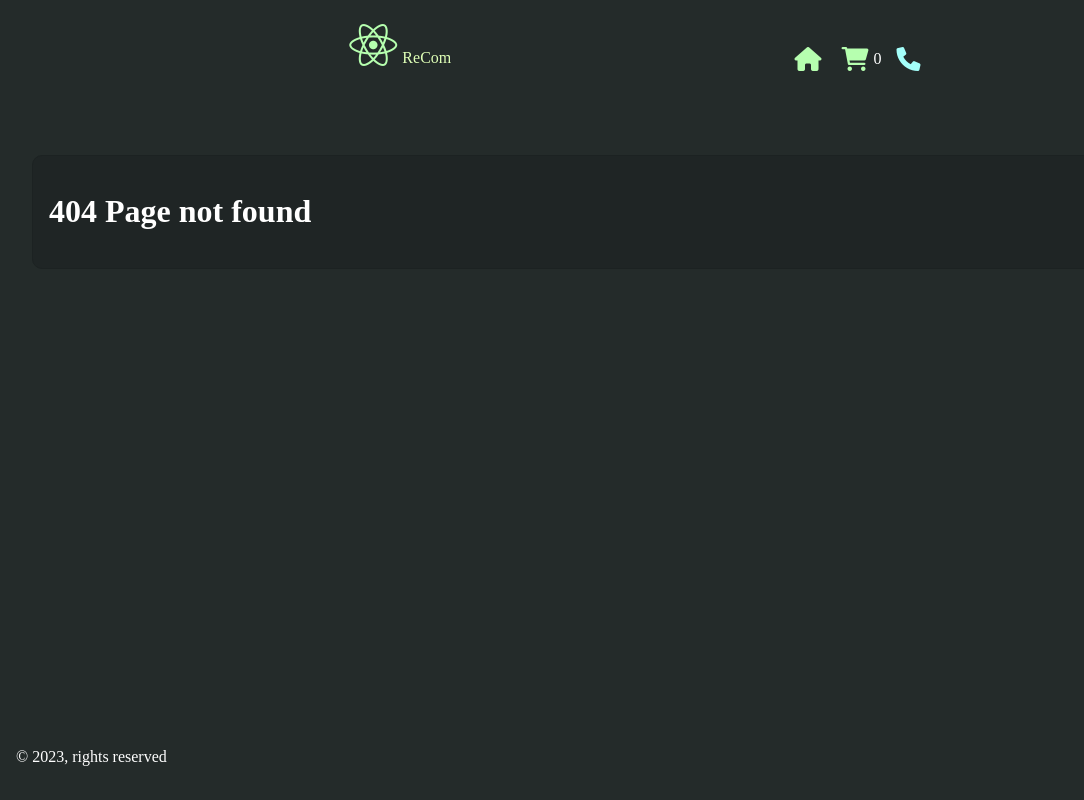
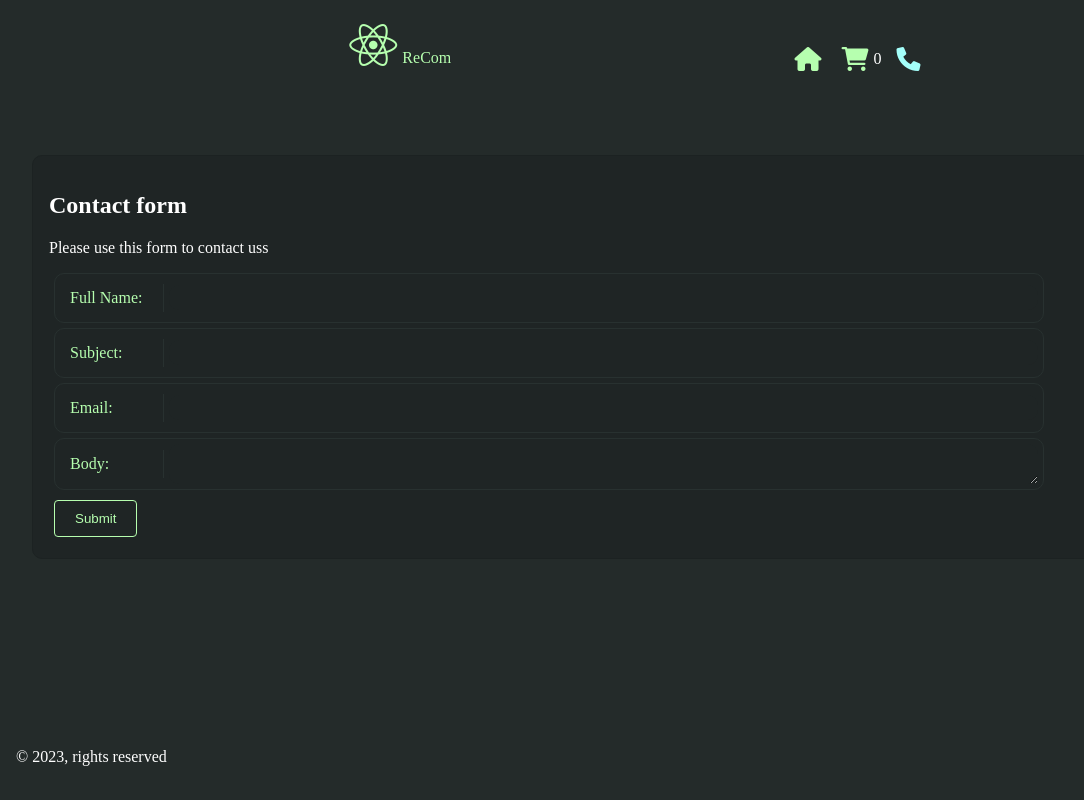
Before and after one commit to trine-marie-sandberg/js-frameworks-ca, a React (Vite) app: page /contact in a window 1280 px wide. Before the commit this address had no page. Shown: the whole page, without its empty margins (0-1084 px from the left). Built offline with nearby package versions, Linux system fonts and the light colour scheme.

Commit message:
adds contact form

```diff
--- a/src/App.jsx
+++ b/src/App.jsx
@@ -3,6 +3,7 @@ import Home from './pages/home';
 import Cart from "./pages/cart";
 import Layout from "./components/layout";
 import ProductPage from "./pages/product";
+import ContactPage from "./pages/contact";
 import NotFound from "./pages/404";
 
 export default function App() {
@@ -16,6 +17,7 @@ export default function App() {
         <Route path="/" element={<Home/>} />
         <Route path="cart" element={<Cart/>} />
         <Route path="product/:id" element={<ProductPage/>} />
+        <Route path="contact" element={<ContactPage/>} />
         <Route path="*" element={<NotFound />}/>
       </Routes>
     </Layout>
--- /dev/null
+++ b/src/components/contactform/index.jsx
@@ -0,0 +1,76 @@
+import React, { useState } from 'react';
+import { FormContainer, Label, Input, TextArea, Button, InputWrap } from './style';
+
+export default function ContactForm() {
+
+    const [fullName, setFullName] = useState('');
+    const [subject, setSubject] = useState('');
+    const [email, setEmail] = useState('');
+    const [body, setBody] = useState('');
+
+    const handleFullNameChange = (e) => {
+        setFullName(e.target.value);
+    };
+    const handleSubjectChange = (e) => {
+        setSubject(e.target.value);
+    };
+    const handleEmailChange = (e) => {
+        setEmail(e.target.value);
+    };
+    const handleBodyChange = (e) => {
+        setBody(e.target.value);
+    };
+
+    const handleSubmit = (e) => {
+        e.preventDefault();
+        alert("Success!")
+    }
+
+    return (
+        <FormContainer onSubmit={handleSubmit}>
+        <InputWrap>
+            <Label htmlFor="fullName">Full Name:</Label>
+            <Input
+                type="text"
+                id="fullName"
+                value={fullName}
+                onChange={handleFullNameChange}
+                minLength={3}
+                required
+            />
+        </InputWrap>
+        <InputWrap>
+            <Label htmlFor="subject">Subject:</Label>
+            <Input
+                type="text"
+                id="subject"
+                value={subject}
+                onChange={handleSubjectChange}
+                minLength={3}
+                required
+            />
+        </InputWrap>
+        <InputWrap>
+            <Label htmlFor="email">Email:</Label>
+            <Input
+                type="email"
+                id="email"
+                value={email}
+                onChange={handleEmailChange}
+                required
+            />
+        </InputWrap>
+        <InputWrap>
+            <Label htmlFor="body">Body:</Label>
+            <TextArea
+                id="body"
+                value={body}
+                onChange={handleBodyChange}
+                minLength={3}
+                required
+            ></TextArea>
+        </InputWrap>
+        <Button type="submit">Submit</Button>
+    </FormContainer>
+    )
+}
--- /dev/null
+++ b/src/components/contactform/style.jsx
@@ -0,0 +1,47 @@
+import styled from 'styled-components';
+
+export const FormContainer = styled.form`
+  max-width: 1000px;
+`;
+export const Label = styled.label`
+  color: ${(props) => props.theme.color.secondary};
+  padding: 5px;
+  margin: 5px;
+  border-right: 1px solid ${(props) => props.theme.color.light};
+  width: 100px;
+`;
+export const Input = styled.input`
+  padding: 5px;
+  border-radius: ${(props) => props.theme.sizes.borderRadius};
+  background-color: ${(props) => props.theme.color.dark};
+  color: ${(props) => props.theme.color.secondary};
+  border: none;
+  width: 100%;
+`;
+export const InputWrap = styled.div`
+  display: flex;
+  justify-content: space-between;
+  align-items: center;
+  padding: 5px;
+  margin: 5px;
+  border: 1px solid ${(props) => props.theme.color.light};
+  border-radius: ${(props) => props.theme.sizes.borderRadius};
+`;
+export const TextArea = styled.textarea`
+  border: none;
+  padding: 5px;
+  border-radius: ${(props) => props.theme.sizes.borderRadius};
+  background-color: ${(props) => props.theme.color.dark};
+  color: ${(props) => props.theme.color.secondary};
+  width: 100%;
+`;
+export const Button = styled.button`
+  background-color: ${(props) => props.theme.color.dark};
+  border-radius: ${(props) => props.theme.sizes.borderRadius};
+  color: ${(props) => props.theme.color.secondary};
+  border: 1px solid ${(props) => props.theme.color.secondary};
+  padding: 10px 20px;
+  margin: 5px;
+  border-radius: 4px;
+  cursor: pointer;
+`;
--- a/src/components/header/style.jsx
+++ b/src/components/header/style.jsx
@@ -33,7 +33,7 @@ export const Logo = styled.i`
 `;
 export const LogoText = styled.p`
   font-size: ${(props) => props.theme.sizes.sm};
-  color: #dfffb6;
+  color: ${(props) => props.theme.color.secondary};
   display: inline;
 `;
 export const CartWrapper = styled.div`
--- /dev/null
+++ b/src/pages/contact/index.jsx
@@ -0,0 +1,14 @@
+import React from "react";
+import { PageWrap } from "../../components/pagewrapp/style";
+import ContactForm from "../../components/contactform";
+
+export default function ContactPage() {
+
+    return(
+        <PageWrap>
+            <h2>Contact form</h2>
+            <p>Please use this form to contact uss</p>
+            <ContactForm></ContactForm>
+        </PageWrap>
+    )
+}
```
Also changed, not shown: src/pages/contact/style.jsx (added).
